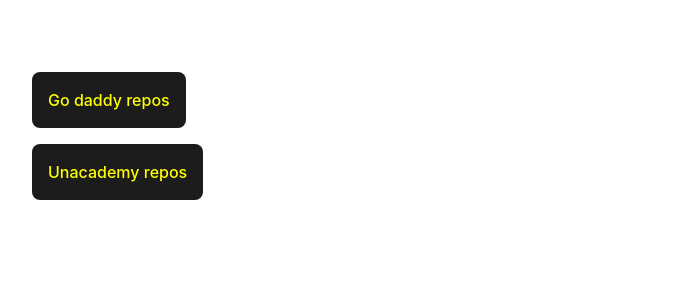
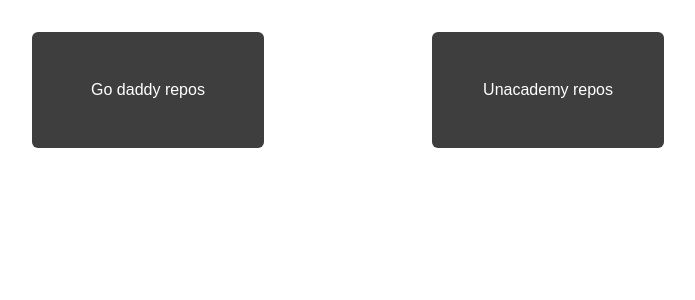
Before and after one commit to rchandu/basic-react-app, a React (Vite) app: page / in a window 1280 px wide. Shown: the top 300 px of the page, without its empty margins (16-711 px from the left). Built offline with nearby package versions, Linux system fonts and the light colour scheme.

Commit message:
Beautify repo list & detail pages

```diff
--- a/src/App.css
+++ b/src/App.css
@@ -14,13 +14,21 @@
 }
 
 .navbar {
-  min-height: 40px;
   display: flex;
+  align-items: center;
   gap: 16px;
+  margin-bottom: 36px;
 }
 
 .navbar a {
+  display: flex;
+  align-items: center;
+  justify-content: center;
   color: white;
+  background-color: #555;
+  padding: 6px 12px;
+  border-radius: 6px;
+  font-weight: bold;
 }
 
 .navbar a:hover {
@@ -31,3 +39,10 @@
   cursor: default;
   text-decoration: none;
 }
+
+@media (prefers-color-scheme: light) {
+  .navbar a {
+    color: black;
+    background-color: #eee;
+  }
+}
--- a/src/App.tsx
+++ b/src/App.tsx
@@ -1,7 +1,5 @@
 import React, { useMemo } from 'react';
-import {
-  Link, Outlet, useLocation, useNavigate
-} from 'react-router-dom';
+import { Link, Outlet, useLocation, useNavigate } from 'react-router-dom';
 import './App.css';
 
 interface Paths {
@@ -34,11 +32,15 @@
 
   return (
     <div className="app">
+      {!isHome && (
         <div className="navbar">
           {!isHome && (
+            <>
               <Link to="" onClick={() => navigate(-1)}>
-            ⬅
+                {'<'} Back
               </Link>
+              <span>/</span>
+            </>
           )}
           {pathnameList.map((x, idx) => {
             const isLast = idx === pathnameList.length - 1;
@@ -53,6 +55,7 @@
             );
           })}
         </div>
+      )}
       <Outlet />
     </div>
   );
--- a/src/home/home.css
+++ b/src/home/home.css
@@ -1,16 +1,32 @@
 .home {
-  display: flex;
-  flex-direction: column;
+  display: grid;
+  grid-template-columns: 1fr 1fr 1fr;
   gap: 16px;
 }
 
 .home a {
-  padding: 16px 16px;
-  border-radius: 8px;
+  padding: 8px 16px;
+  border-radius: 6px;
   max-width: max-content;
   background-color: #1c1c1c;
+  display: flex;
+  align-items: center;
+  justify-content: center;
+  min-height: 100px;
+  min-width: 200px;
 }
 
 .home a:hover {
   background-color: #000;
 }
+
+@media (prefers-color-scheme: light) {
+  .home a {
+    color: white;
+    background-color: #3e3e3e;
+  }
+
+  .home a:hover {
+    background-color: #000;
+  }
+}
--- a/src/index.css
+++ b/src/index.css
@@ -1,22 +1,13 @@
 :root {
-  font-family: Inter, Avenir, Helvetica, Arial, sans-serif;
+  font-family: Arial, Helvetica, sans-serif;
   font-size: 16px;
   line-height: 24px;
-  font-weight: 400;
-
   color-scheme: light dark;
-  color: rgba(255, 255, 255, 0.87);
   background-color: #242424;
-
-  font-synthesis: none;
-  text-rendering: optimizeLegibility;
-  -webkit-font-smoothing: antialiased;
-  -moz-osx-font-smoothing: grayscale;
-  -webkit-text-size-adjust: 100%;
+  --color-divider: #424244;
 }
 
 a {
-  font-weight: 500;
   color: #646cff;
   text-decoration: inherit;
 }
@@ -42,7 +33,7 @@
   border: 1px solid transparent;
   padding: 0.6em 1.2em;
   font-size: 1em;
-  font-weight: 500;
+  font-weight: bold;
   font-family: inherit;
   background-color: #1a1a1a;
   cursor: pointer;
@@ -58,11 +49,8 @@
 
 @media (prefers-color-scheme: light) {
   :root {
-    color: #213547;
     background-color: #ffffff;
-  }
-  a {
-    color: yellow;
+    --color-divider: #9e9e9e;
   }
   a:hover {
     color: #747bff;
--- a/src/repo-detail/RepoDetail.tsx
+++ b/src/repo-detail/RepoDetail.tsx
@@ -65,6 +65,7 @@
   { key: 'forks_count', label: 'Forks count' },
   { key: 'allow_forking', label: 'Allows forks', accessorFn: rendYesNo },
   { key: 'open_issues_count', label: 'Open issues' },
+  { key: 'watchers_count', label: 'Watchers' },
   { key: 'has_wiki', label: 'Has wiki', accessorFn: rendYesNo },
   { key: 'has_downloads', label: 'Has downloads', accessorFn: rendYesNo },
   { key: 'has_pages', label: 'Has pages', accessorFn: rendYesNo },
@@ -82,7 +83,7 @@
         {FieldsToShow.map((currField) => {
           const currFieldValue = repoDetail[currField.key];
           let valueEl = null;
-          if (!currFieldValue) {
+          if (currFieldValue === undefined || currFieldValue === null) {
             valueEl = '-';
           } else if (currField.accessorFn) {
             valueEl = currField.accessorFn(currFieldValue);
--- a/src/repo-detail/RepoDetailPage.tsx
+++ b/src/repo-detail/RepoDetailPage.tsx
@@ -10,7 +10,12 @@
 
   if (isFetching) return <div>Fetching data ...</div>;
   if (error) return <div>Failed to load</div>;
-  return <RepoDetail repoDetail={repoDetail} />;
+  return (
+    <div style={{ display: 'flex', flexDirection: 'column', gap: '16px' }}>
+      <h2>Repo: {fullRepoName}</h2>
+      <RepoDetail repoDetail={repoDetail} />
+    </div>
+  );
 };
 
 export default RepoDetailPage;
--- a/src/repo-list/RepoList.tsx
+++ b/src/repo-list/RepoList.tsx
@@ -1,5 +1,6 @@
 import { IGithubRepo } from '../utils/DataTypes';
 import { RepoListItem } from './RepoListItem';
+import './repolist.css';
 
 interface Props {
   repoList: IGithubRepo[];
@@ -7,12 +8,10 @@
 
 export const RepoList: React.FC<Props> = ({ repoList }) => {
   return (
-    <ul className="list-decimal">
-      {repoList.map((repo, index) => (
-        <li key={repo.id}>
-          <RepoListItem repo={repo} />
-        </li>
+    <div className="repoList">
+      {repoList.map((repo) => (
+        <RepoListItem key={repo.id} repo={repo} />
       ))}
-    </ul>
+    </div>
   );
 };
--- a/src/repo-list/RepoListItem.tsx
+++ b/src/repo-list/RepoListItem.tsx
@@ -7,12 +7,24 @@
 
 export const RepoListItem: React.FC<Props> = ({ repo }) => {
   return (
-    <div>
-      <div>{repo.name}</div>
-      <div>{repo.full_name}</div>
-      <Link to={`/repo/${repo.full_name}`} className="subtitle">
-        Show repo info
-      </Link>
+    <div className="repoListItem">
+      <div className="body">
+        <div className="title">{repo.name}</div>
+        <div className="stats">
+          <div className="stars">{repo.stargazers_count ?? 0} ⭐</div>
+          <span>|</span>
+          <div className="openIssues">{repo.open_issues_count ?? 0} issues</div>
+        </div>
+        <div>Created on: {new Date(repo.created_at).toDateString()}</div>
+      </div>
+      <div className="actions">
+        <a href={repo.html_url} target="_blank" className="actionItem">
+          Repo link
+        </a>
+        <Link className="actionItem" to={`/repo/${repo.full_name}`}>
+          Repo details
+        </Link>
+      </div>
     </div>
   );
 };
--- a/src/repo-list/RepoListPage.tsx
+++ b/src/repo-list/RepoListPage.tsx
@@ -8,7 +8,14 @@
 
   if (isFetching) return <div>Fetching data ...</div>;
   if (error) return <div>Failed to load</div>;
-  return <RepoList repoList={orgRepos} />;
+  return (
+    <div style={{ display: 'flex', flexDirection: 'column', gap: '16px' }}>
+      <h2>
+        Organization repositories for <strong>{orgName}</strong>
+      </h2>
+      <RepoList repoList={orgRepos} />
+    </div>
+  );
 };
 
 export default RepoListPage;
--- /dev/null
+++ b/src/repo-list/repolist.css
@@ -0,0 +1,55 @@
+.repoList {
+  display: grid;
+  grid-template-columns: 1fr 1fr 1fr;
+  gap: 16px;
+}
+
+.repoListItem {
+  display: flex;
+  flex-direction: column;
+  gap: 4px;
+  border: 1px solid var(--color-divider);
+  border-radius: 6px;
+}
+
+.repoListItem .body {
+  display: flex;
+  flex-direction: column;
+  padding: 8px 16px;
+  gap: 6px;
+}
+
+.repoListItem .body .title {
+  font-weight: bold;
+  font-size: 1.1em;
+}
+
+.repoListItem .stats {
+  display: flex;
+  flex-direction: row;
+  gap: 8px;
+}
+
+.repoListItem .actions {
+  display: flex;
+  flex-direction: row;
+  border-top: 1px solid var(--color-divider);
+}
+
+.repoListItem .actions .actionItem {
+  cursor: pointer;
+  padding: 8px 0px;
+  flex: 1;
+  text-align: center;
+  border-right: 1px solid var(--color-divider);
+  font-weight: bold;
+}
+
+.repoListItem .actions .actionItem:last-child {
+  border-right: 0;
+}
+
+.repoListItem .actions .actionItem:hover {
+  background-color: #eee;
+  color: #000;
+}
```
Lines whose indentation alone changed are shown as unchanged.
